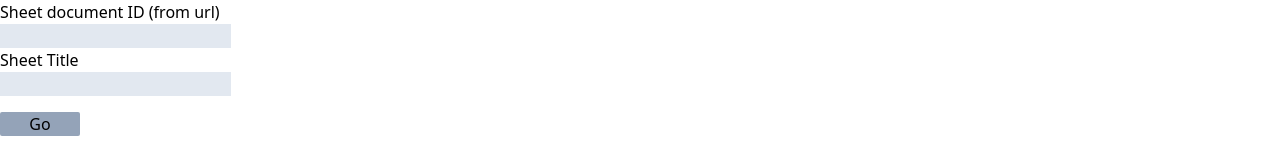
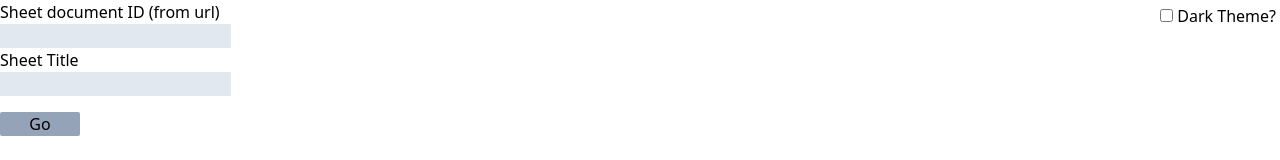
Before and after one commit to metruzanca/exit-ticket-reader, a SvelteKit app: page / in a window 1280 px wide. Shown: the top 160 px of the page. Built offline with nearby package versions, Linux system fonts and the light colour scheme.

Commit message:
Added dark theme

```diff
--- a/src/app.css
+++ b/src/app.css
@@ -1,3 +1,7 @@
 @tailwind base;
 @tailwind components;
 @tailwind utilities;
+
+body.dark {
+  @apply bg-slate-700 text-white;
+}
--- a/src/routes/+layout.svelte
+++ b/src/routes/+layout.svelte
@@ -1,5 +1,21 @@
 <script>
-    import "../app.css";
-  </script>
+    import { browser } from "$app/environment";
+  import "../app.css";
+  let isDark = false;
 
-  <slot />
+  if (browser) {
+    isDark = window.matchMedia('(prefers-color-scheme: dark)').matches
+  }
+
+  $: {
+    if (browser) document.body.classList.toggle('dark', isDark)
+  }
+
+</script>
+
+<nav class="absolute top-1 right-1">
+  <input type="checkbox" id="theme" bind:checked={isDark}>
+  <label for="theme">Dark Theme?</label>
+</nav>
+
+<slot />
--- a/src/routes/[sheet]/[title]/+page.svelte
+++ b/src/routes/[sheet]/[title]/+page.svelte
@@ -25,14 +25,14 @@
         <h1  class="text-4xl">Exit Ticket Viewer</h1>
         <div>
             <label for="when">When?</label>
-            <select id="when" class="cursor-pointer" bind:value={selectedGroup}>
+            <select id="when" class="cursor-pointer dark:bg-slate-800" bind:value={selectedGroup}>
                 {#each Object.keys(groups) as date}
                     <option value="{date}">{date}</option>
                 {/each}
             </select>
         </div>
 
-        <hr>
+        <hr class="border-slate-500">
 
 
         {#if selectedGroup}
@@ -46,7 +46,7 @@
                          </p>
                      {/if}
                  {/each}
-                 <hr>
+                 <hr class="border-slate-500">
              {/each}
         {/if}
 
```
